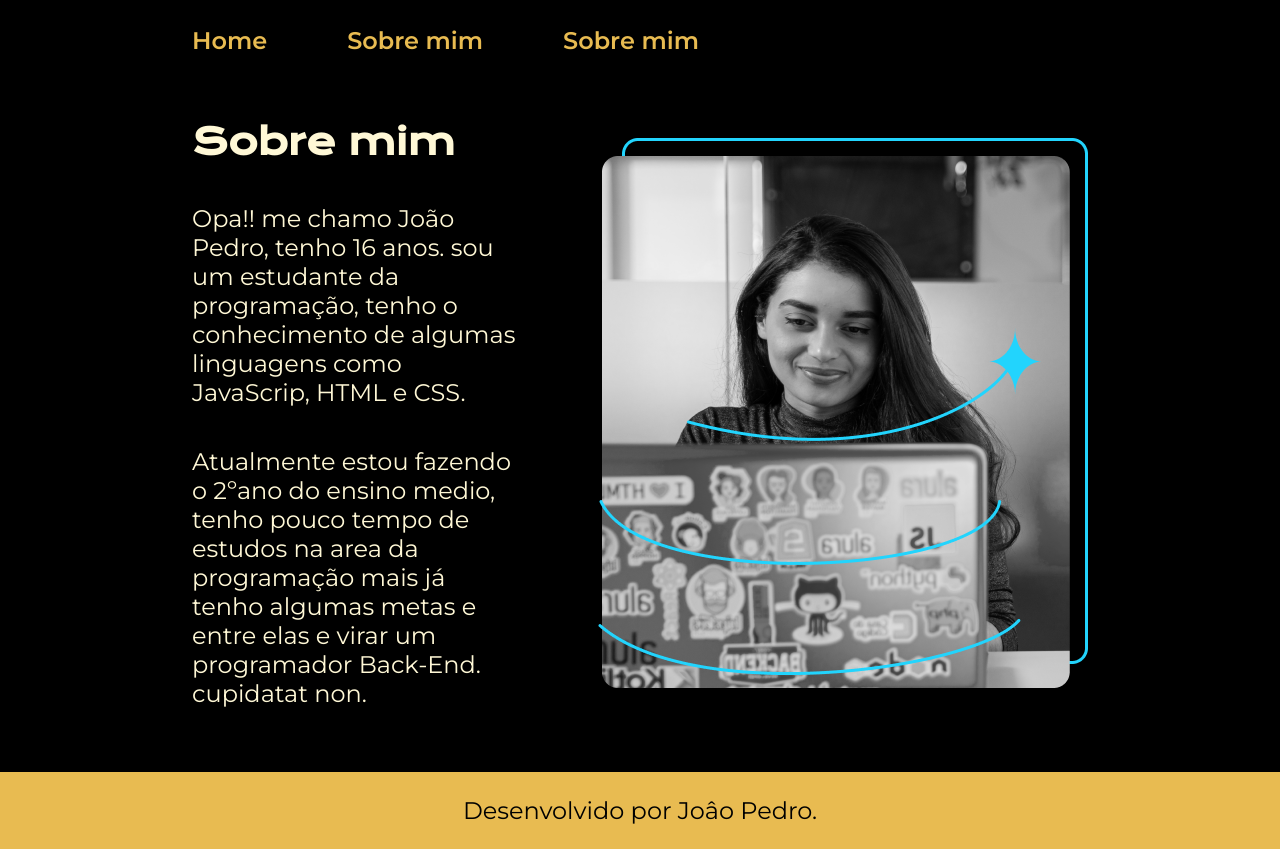
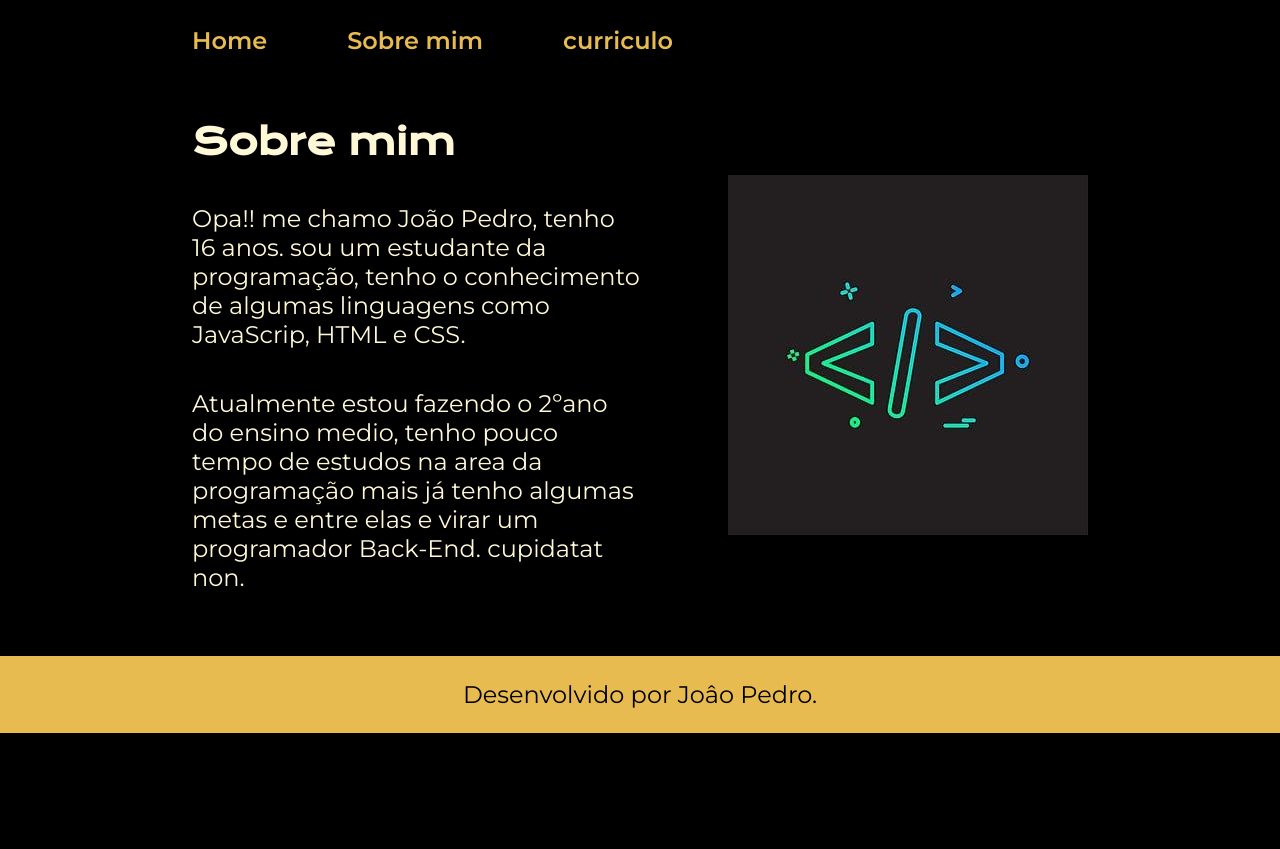
Before and after one commit to 1jpedro/portfolio-jp3, a plain HTML site: page about.html in a window 1280 px wide. After the commit the page ends 800 px from the top, so only its background shows below. Drawn offline with nearby package versions, Linux system fonts and the light colour scheme.

Commit message:
Add files via upload

```diff
--- a/about.html
+++ b/about.html
@@ -14,7 +14,7 @@
         <nav class="cabecalho__menu">
             <a class="cabecalho__menu__link" href="index.html">Home</a>
             <a class="cabecalho__menu__link" href="about.html">Sobre mim</a>
-            <a class="cabecalho__menu__link" href="curriculo.html">Sobre mim</a>
+            <a class="cabecalho__menu__link" href="curriculo.html">curriculo</a>
         </nav>
     </header>
 
@@ -27,7 +27,7 @@
                 Atualmente estou fazendo o 2ºano do ensino medio, tenho pouco tempo de estudos na area da programação mais já tenho algumas metas e entre elas e virar um programador Back-End.
                 cupidatat non.</p>
         </section>
-        <img class="apresentacao__imagem" src="./assets/imagem.png" alt="Foto da Joana Santos programando">
+        <img class="apresentacao__imagem" src="./assets/0d42c51c82fca7b2a1360ffec4747b2a.jpg" alt="codando">
     </main>
 
     <footer class="rodape">
```
Also changed, not shown: curriculo.html (+1 -1 lines).
